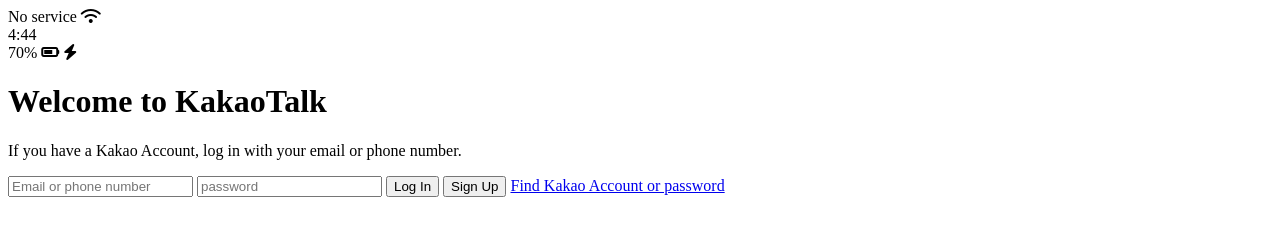
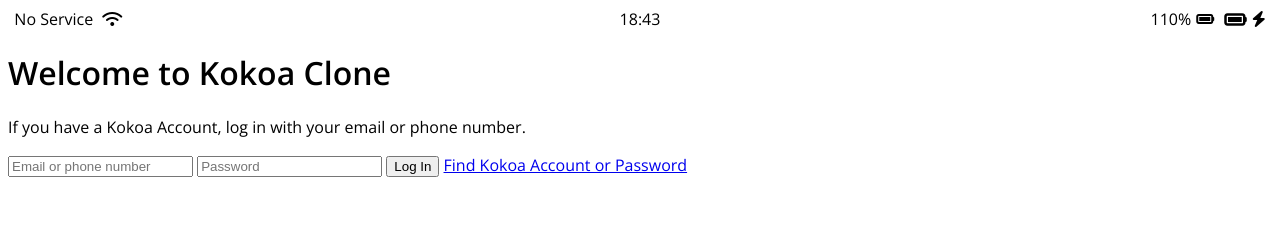
Before and after one commit to Dawon-yoon/kokoatalk, a plain HTML site: page index.html in a window 1280 px wide. Drawn offline with nearby package versions, Linux system fonts and the light colour scheme.

Commit message:
scr check

```diff
--- /dev/null
+++ b/CSS/styles.css
@@ -0,0 +1,28 @@
+@import url("https://fonts.googleapis.com/css2?family=Open+Sans:wght@400;600&display=swap");
+body {
+  font-family: "Open Sans", sans-serif;
+}
+
+.status-bar {
+  display: flex;
+  justify-content: center;
+}
+.status-bar__column {
+  width: 33%;
+}
+.status-bar__column:first-child span {
+  margin-right: 5px;
+}
+.status-bar__column:nth-child(2) {
+  display: flex;
+  justify-content: center;
+}
+.status-bar__column:last-child {
+  display: flex;
+  justify-content: flex-end;
+  align-items: center;
+}
+
+.status-bar__column .fa-battery-full {
+  margin: 0px 5px;
+}
--- a/index.html
+++ b/index.html
@@ -1,41 +1,41 @@
 <!DOCTYPE html>
 <html lang="en">
   <head>
+    <link rel="stylesheet" href="css/styles.css" />
     <meta charset="UTF-8" />
     <meta name="viewport" content="width=device-width, initial-scale=1.0" />
-    <title>Welcome to KakaoTalk</title>
+    <title>Welcome to Kokoa Clone</title>
   </head>
   <body>
     <div class="status-bar">
       <div class="status-bar__column">
-        <span>No service</span>
-        <i class="fa-solid fa-wifi"></i>
+        <span>No Service</span>
+        <i class="fas fa-wifi"></i>
       </div>
       <div class="status-bar__column">
-        <span>4:44</span>
+        <span>18:43</span>
       </div>
       <div class="status-bar__column">
-        <span>70%</span>
-        <i class="fa-solid fa-battery-three-quarters"></i>
-        <i class="fa-sharp fa-solid fa-bolt"></i>
+        <span>110%</span>
+        <i class="fas fa-battery-full"></i>
+        <i class="fas fa-battery-full fa-lg"></i>
+        <i class="fas fa-bolt"></i>
       </div>
     </div>
-    <header class="Welcome-header" class="welcome-header__">
-      <h1 class="welcome-header__title">Welcome to KakaoTalk</h1>
+    <header class="welcome-header">
+      <h1 class="welcome-header__title">Welcome to Kokoa Clone</h1>
       <p class="welcome-header__text">
-        If you have a Kakao Account, log in with your email or phone number.
+        If you have a Kokoa Account, log in with your email or phone number.
       </p>
     </header>
-    <form class="login-form">
+    <form id="login-form">
       <input type="text" placeholder="Email or phone number" />
-      <input type="password" placeholder="password" />
+      <input type="password" placeholder="Password" />
       <input type="submit" value="Log In" />
-      <input type="submit" value="Sign Up" />
-      <a href="#">Find Kakao Account or password</a>
+      <a href="#">Find Kokoa Account or Password</a>
     </form>
-
     <script
-      src="https://kit.fontawesome.com/e106b2b7eb.js"
+      src="https://kit.fontawesome.com/6478f529f2.js"
       crossorigin="anonymous"
     ></script>
   </body>
```
